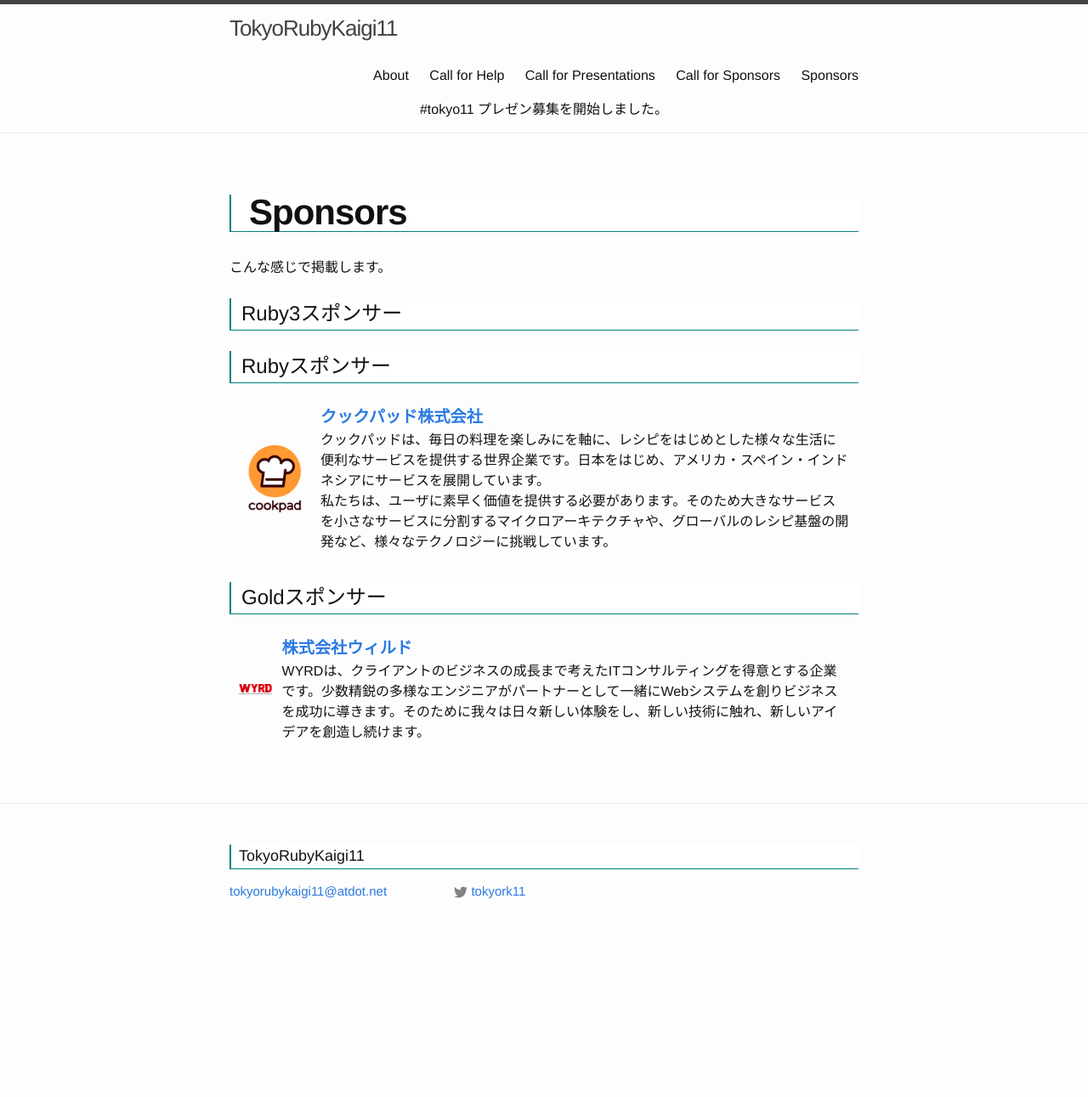
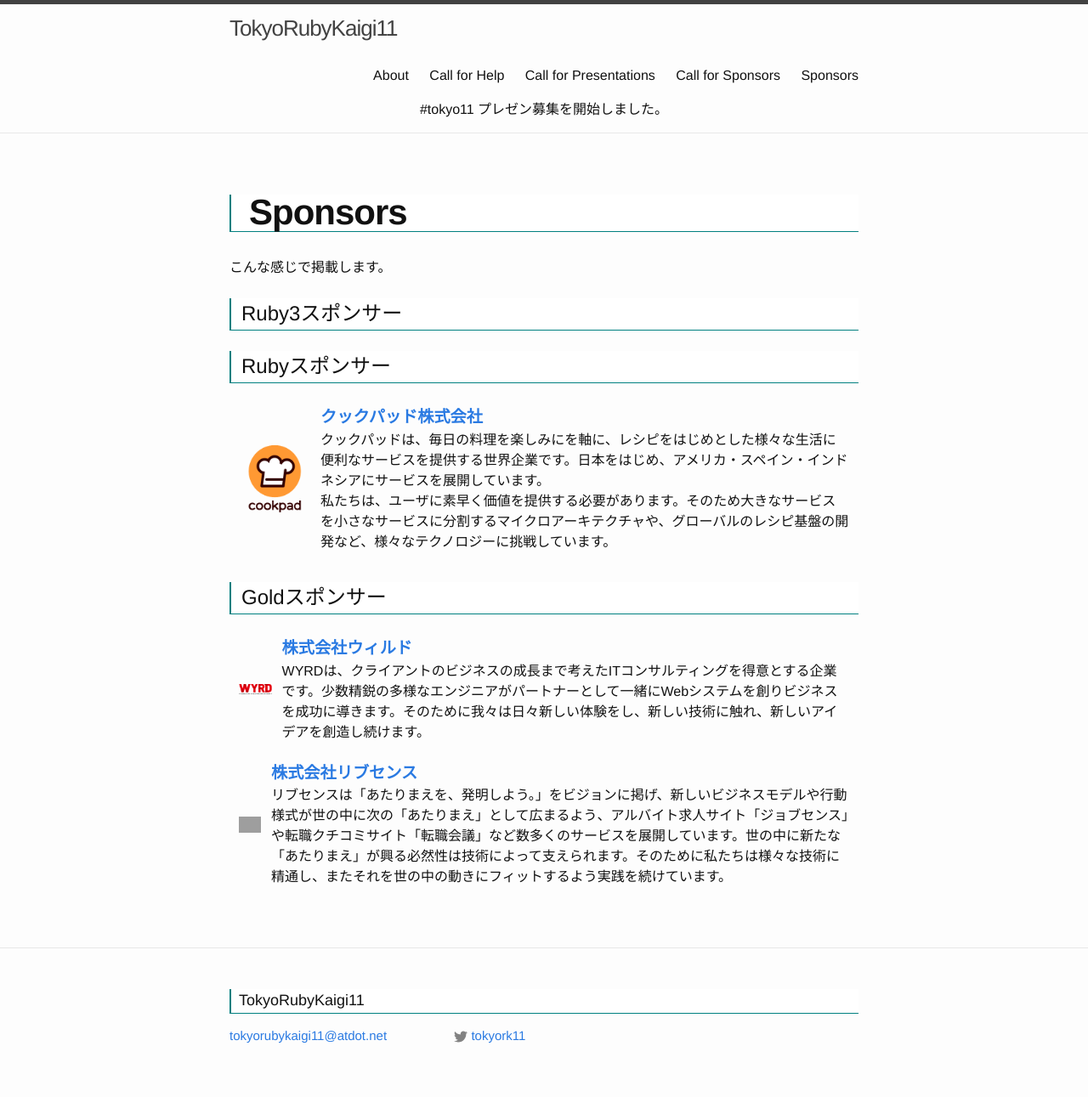
Before and after one commit to ko1/tokyo11, a Jekyll site: the page built from sponsors.html, in a window 1280 px wide. Shown: the whole page at 85% size. Built offline with Jekyll 4.4.1, drawn with Linux system fonts in a browser that asks for light colours; before the commit the page ends 1120 px from its top, so only the background shows below that; grey boxes are pictures that could not be loaded.

```diff
--- a/_data/sponsors.yaml
+++ b/_data/sponsors.yaml
@@ -9,3 +9,7 @@ gold:
     image: wyrd_130x130.png
     link: http://wyrd.co.jp/
     desc: WYRDは、クライアントのビジネスの成長まで考えたITコンサルティングを得意とする企業です。少数精鋭の多様なエンジニアがパートナーとして一緒にWebシステムを創りビジネスを成功に導きます。そのために我々は日々新しい体験をし、新しい技術に触れ、新しいアイデアを創造し続けます。
+  - name: 株式会社リブセンス
+    image: LIVESENSE_logo.png
+    link: http://www.livesense.co.jp
+    desc: リブセンスは「あたりまえを、発明しよう。」をビジョンに掲げ、新しいビジネスモデルや行動様式が世の中に次の「あたりまえ」として広まるよう、アルバイト求人サイト「ジョブセンス」や転職クチコミサイト「転職会議」など数多くのサービスを展開しています。世の中に新たな「あたりまえ」が興る必然性は技術によって支えられます。そのために私たちは様々な技術に精通し、またそれを世の中の動きにフィットするよう実践を続けています。
--- a/index.html
+++ b/index.html
@@ -54,7 +54,7 @@ layout: default
   {% endfor %}
   <h2><a href='sponsors/#gold'>Goldスポンサー</a></h2>
   {% for sponsor in site.data.sponsors.gold %}
-  <a href='{{sponsor.link}}'><img width='110' src='{{site.baseurl}}/image/{{sponsor.image}}' /></a>
+  <a href='{{sponsor.link}}'><img width='110' src='{{site.baseurl}}/image/{{sponsor.image}}' hspace='10'/></a>
   {% endfor %}
   <h2>スポンサーについて</h2>
   <p>興味がある方は <a href='cfs/'>Call for Sponsors</a> のページをご覧下さい。</p>
```
